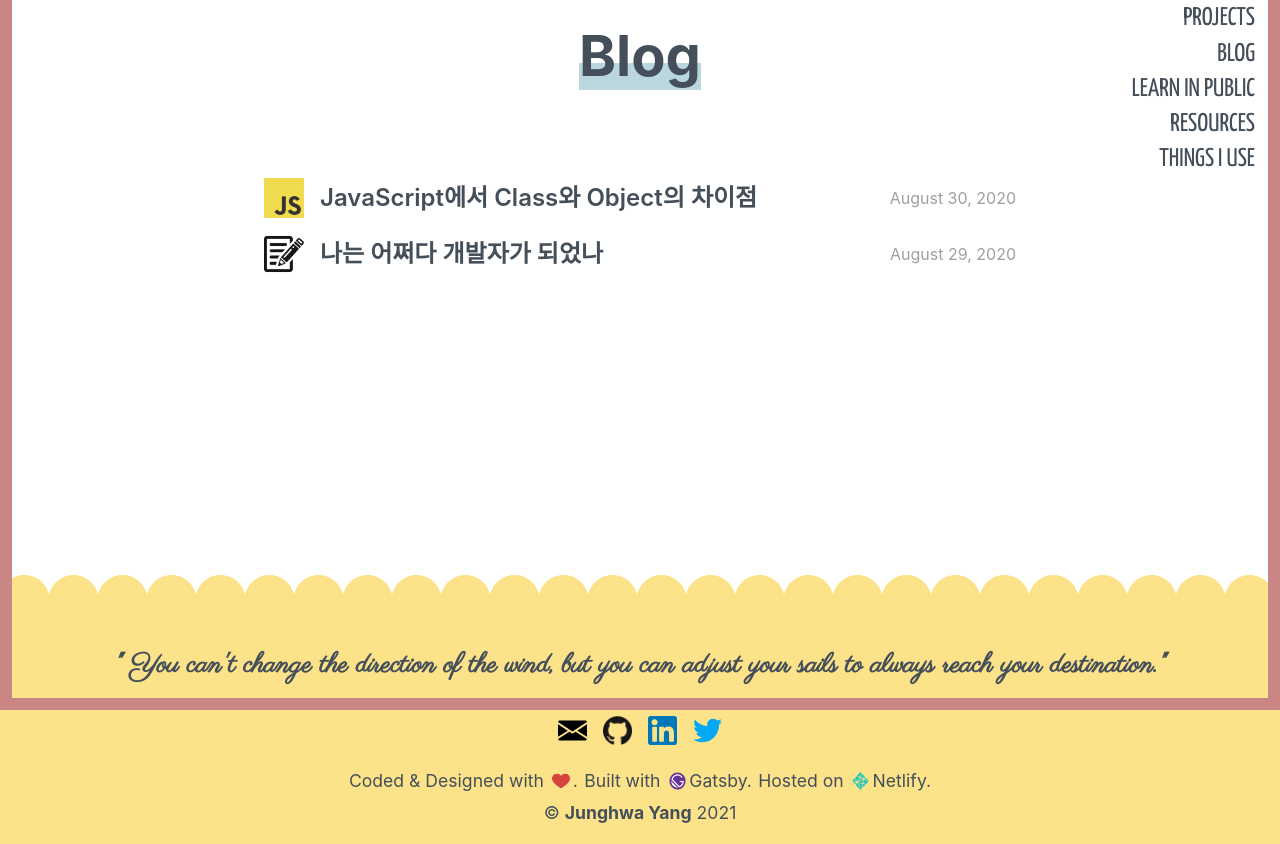
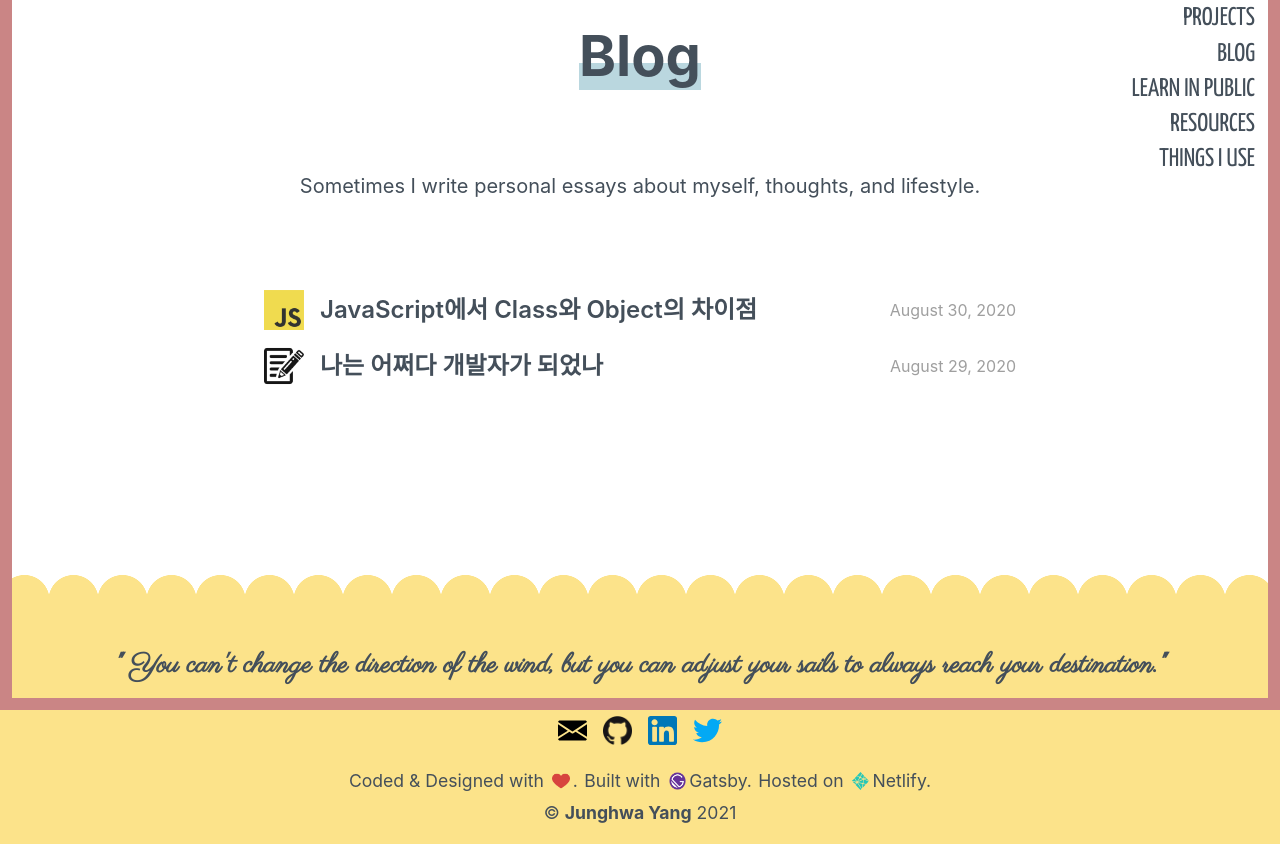
Before and after one commit to junghwayang/junghwayang.com, a Gatsby site: page /blog in a window 1280 px wide. Shown: the part 90-934 px from the top of the page. Built offline with nearby package versions, Linux system fonts and the light colour scheme; Gatsby itself is replaced by a stand-in of ours.

Commit message:
📝 Add description in blog page

```diff
--- a/src/pages/blog.js
+++ b/src/pages/blog.js
@@ -29,6 +29,10 @@ const BlogPage = () => {
       title='Blog'
       headerTitle='Blog'
     >
+      <div className='text-box' style={{textAlign: 'center'}}>
+        <p>Sometimes I write personal essays about myself, thoughts, and lifestyle.</p>
+      </div>
+
       <ul className='blog-list'>
         {data.allMarkdownRemark.edges.map(({ node }) => {
           return (
```
